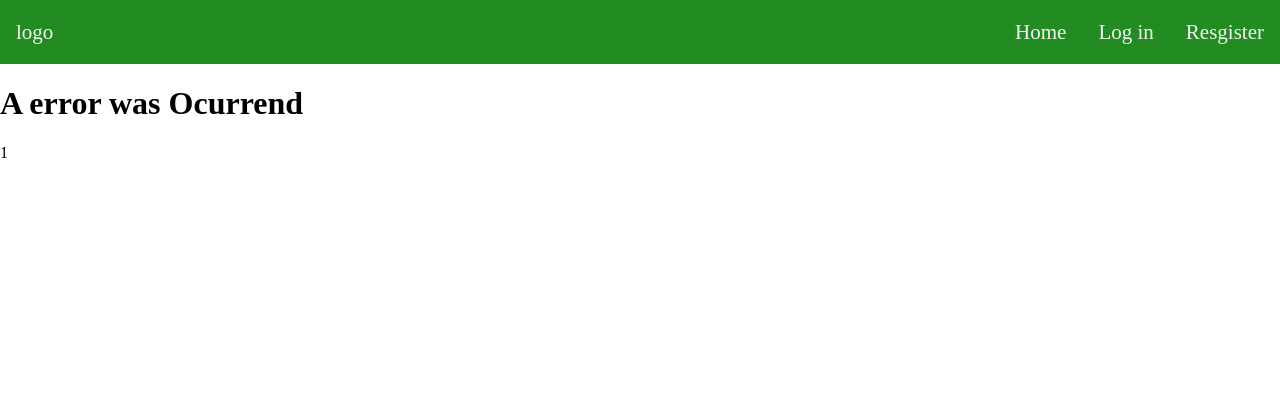
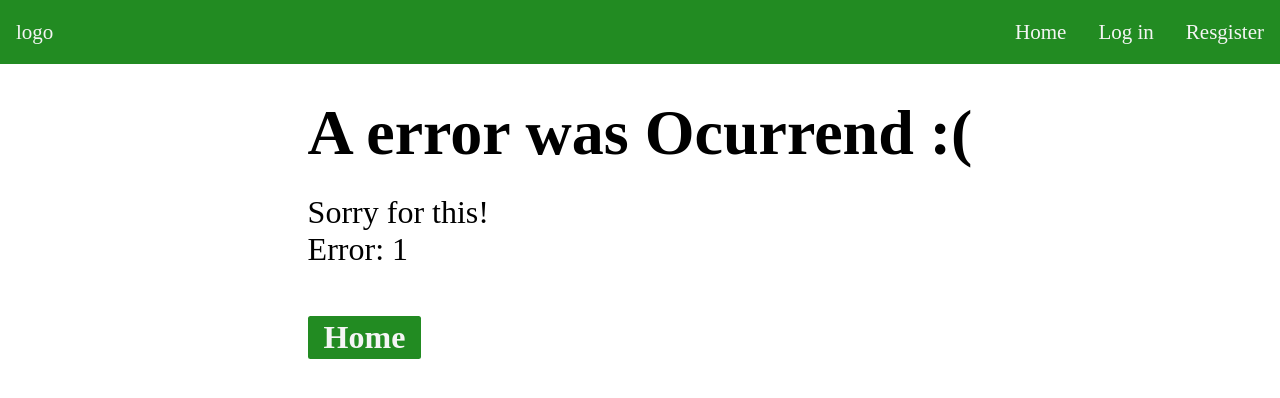
Before and after one commit to MarcosGTS/FreeMarket, a Flask app: page /error/1 in a window 1280 px wide. Shown: the top 398 px of the page. Run offline with Flask 2, Linux system fonts and the light colour scheme.

Commit message:
adicao estilo home

```diff
--- a/application.py
+++ b/application.py
@@ -202,7 +202,7 @@ def account():
         #Saving
         cnn.commit()
 
-    return render_template("account.html", username=user["username"])
+    return render_template("/account.html", username=user["username"])
 
 @app.route("/more/<id>")
 def more(id):
@@ -216,8 +216,8 @@ def more(id):
     filename = f"img/{post['id']}.{post['extension']}"
     filepath = url_for('static', filename=filename)
 
-    return render_template("more.html", post=post, filepath=filepath);
+    return render_template("/more.html", post=post, filepath=filepath);
 
 @app.route("/error/<message>")
 def error(message):
-    return render_template("error.html", error=message)
+    return render_template("/error.html", error=message)
--- a/static/style.css
+++ b/static/style.css
@@ -1,18 +1,19 @@
-body {
+*, body {
     margin: 0;
     padding: 0;
 }
 
+/* Navbar */
 .navbar {
     display: flex;
     justify-content: space-between;
 
+    width: 100%;
     align-items: center;
     background-color: forestgreen;
 
     font-size: 21px;
-
-    line-height: 0;;
+    line-height: 0;
 }
 
 .navbar a {
@@ -32,3 +33,140 @@ body {
 .navbar li:hover {
     background-color: green;
 }
+
+.search {
+    padding: 0.5rem 0.25rem;
+    font-size: 1rem;
+}
+
+/* Form style */
+.form {
+    display: flex;
+    flex-direction: column;
+    justify-content: space-around;
+    padding: 1rem;
+    background-color: whitesmoke;
+    box-shadow: rgba(128, 128, 128, 0.548) 5px 5px 5px;
+    width: 325px;
+
+    border-radius: 2.5px;
+    margin: 3rem auto;
+}
+
+.form input, .form button {
+    padding: 0.5rem 0.25rem;
+    margin: 0.5rem;
+    font-size: 1rem;
+}
+
+.form button {
+    background-color: green;
+    color: whitesmoke;
+    border-style: none;
+    border-radius: 4px;
+
+    transition: 150ms ease-in;
+}
+
+.form button:hover {
+    transform: scale(1.05);
+    background-color: forestgreen;
+}
+
+.form h1 {
+    margin-left: 8px;
+}
+
+/* List style */
+.home-head {
+    margin: 2rem 0;
+}
+
+.container {
+    width: 78%;
+    margin: 0 auto;
+    align-items: center;
+}
+
+.list {
+    display: flex;
+    flex-wrap: wrap;
+
+    flex: repeat(1fr, 3);
+}
+
+/* Post coneiner*/
+.post {
+    width: 325px;
+    height: 200px;
+    display: flex;
+    flex-direction: column;
+
+    margin: 0.5rem;
+    transition: 150ms ease-in;
+}
+
+.post:hover {
+    transform: scale(1.1);
+}
+
+.post .frame{
+    display: flex;
+    height: 80%;
+    background-color: gray;
+    justify-content: space-around;
+
+    border-radius: 15px 15px 0 0;
+}
+
+.post img {
+    height: 100%;
+    width: auto;
+}
+
+.post-info {
+    display: flex;
+    justify-content: space-between;
+
+    background-color: forestgreen;
+    color: whitesmoke;
+
+    padding: 1rem;
+
+    border-radius: 0 0 15px 15px ;
+}
+
+
+/* Error page */
+.error {
+    width: fit-content;
+    margin: 2rem auto;
+
+    font-size: 2rem;
+}
+.error h1 {
+    margin-bottom: 1.5rem;
+}
+
+.home-button{
+
+    width: fit-content;
+    margin: 3rem 0;
+    padding: 0.2rem 1rem;
+    background-color: forestgreen;
+    border-radius: 2.5px;
+    color: whitesmoke;
+
+
+    font-weight: bold;
+
+    transition: 150ms ease-in;
+}
+
+.error a {
+    text-decoration: none;
+}
+
+.home-button:hover {
+    transform: scale(1.1);
+}
--- a/templates/error.html
+++ b/templates/error.html
@@ -5,6 +5,13 @@
 {% endblock %}
 
 {% block main %}
-    <h1>A error was Ocurrend</h1>
-    <p>{{error}}</p>
+    <div class="error">
+        <h1>A error was Ocurrend :(</h1>
+        <p>Sorry for this!</p>
+        <p>Error: {{error}}</p>
+        <a href="/">
+            <div class="home-button">Home</div>
+        </a>
+    </div>
+
 {% endblock %}
--- a/templates/layout.html
+++ b/templates/layout.html
@@ -5,7 +5,7 @@
     <meta http-equiv="X-UA-Compatible" content="IE=edge">
     <meta name="viewport" content="width=device-width, initial-scale=1.0">
     <title>Free Market: {% block title %}{% endblock %}</title>
-    <link rel="stylesheet" href="static/style.css">
+    <link rel="stylesheet" href="{{url_for('static', filename='style.css')}}">
 </head>
 <body>
     <nav class="navbar">
--- a/templates/login.html
+++ b/templates/login.html
@@ -4,9 +4,10 @@
 {% endblock %}
 
 {% block main %}
-    <form action="/login" method="post">
+    <form class="form" action="/login" method="post">
+        <h1>Login</h1>
         <input type="text" autocomplete="off" autofocus name="username" placeholder="Username">
         <input type="password" name="password" placeholder="Password">
-        <input type="submit" name="confirm" value="login">
+        <button type="submit" name="confirm">Log In</button>
     </form>
 {% endblock %}
--- a/templates/post.html
+++ b/templates/post.html
@@ -15,8 +15,10 @@
 
     {% for post in posts%}
     <div class="post">
-        <img src="static/img/{{[post.id, post.extension]|join('.')}}" alt="">
-        <div>
+        <div class="frame">
+            <img src="static/img/{{[post.id, post.extension]|join('.')}}" alt="">
+        </div>
+        <div class="post-info">
             <p>{{post.title}}</p>
             <p>{{post.price}}</p>
             <form action="/remove_post" method="post">
--- a/templates/register.html
+++ b/templates/register.html
@@ -4,7 +4,9 @@
 {% endblock %}
 
 {% block main %}
-    <form action="/register" method="post">
+
+    <form class="form" action="/register" method="post">
+        <h1>Register</h1>
         <input type="text" autocomplete="off" autofocus name="username" placeholder="Username">
         <input type="password" name="password" placeholder="Password">
         <input type="password" name="confirmation" placeholder="Password (Again)">
```
Also changed, not shown: templates/index.html (+17 -5 lines), freeMarket.db.
